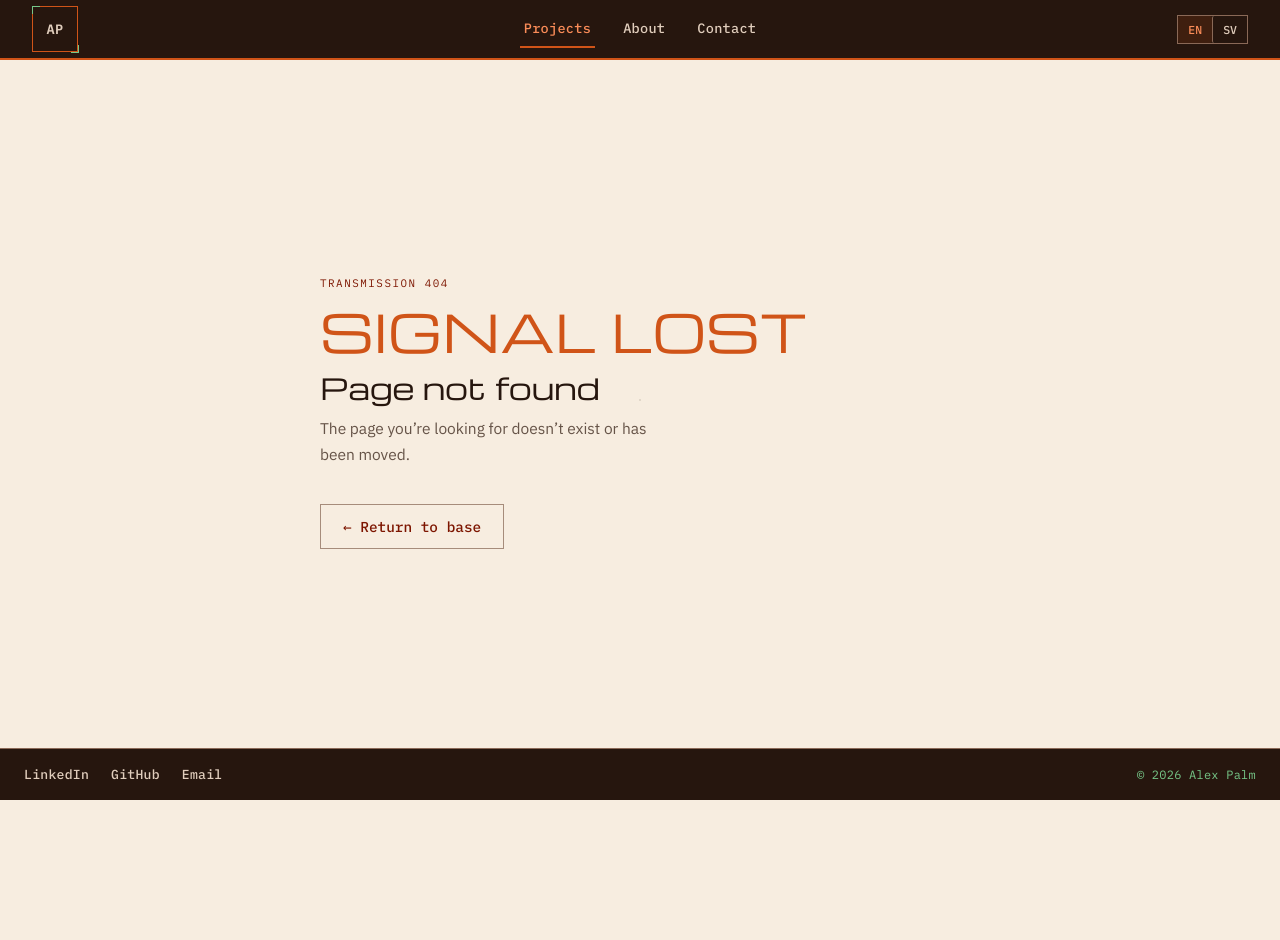
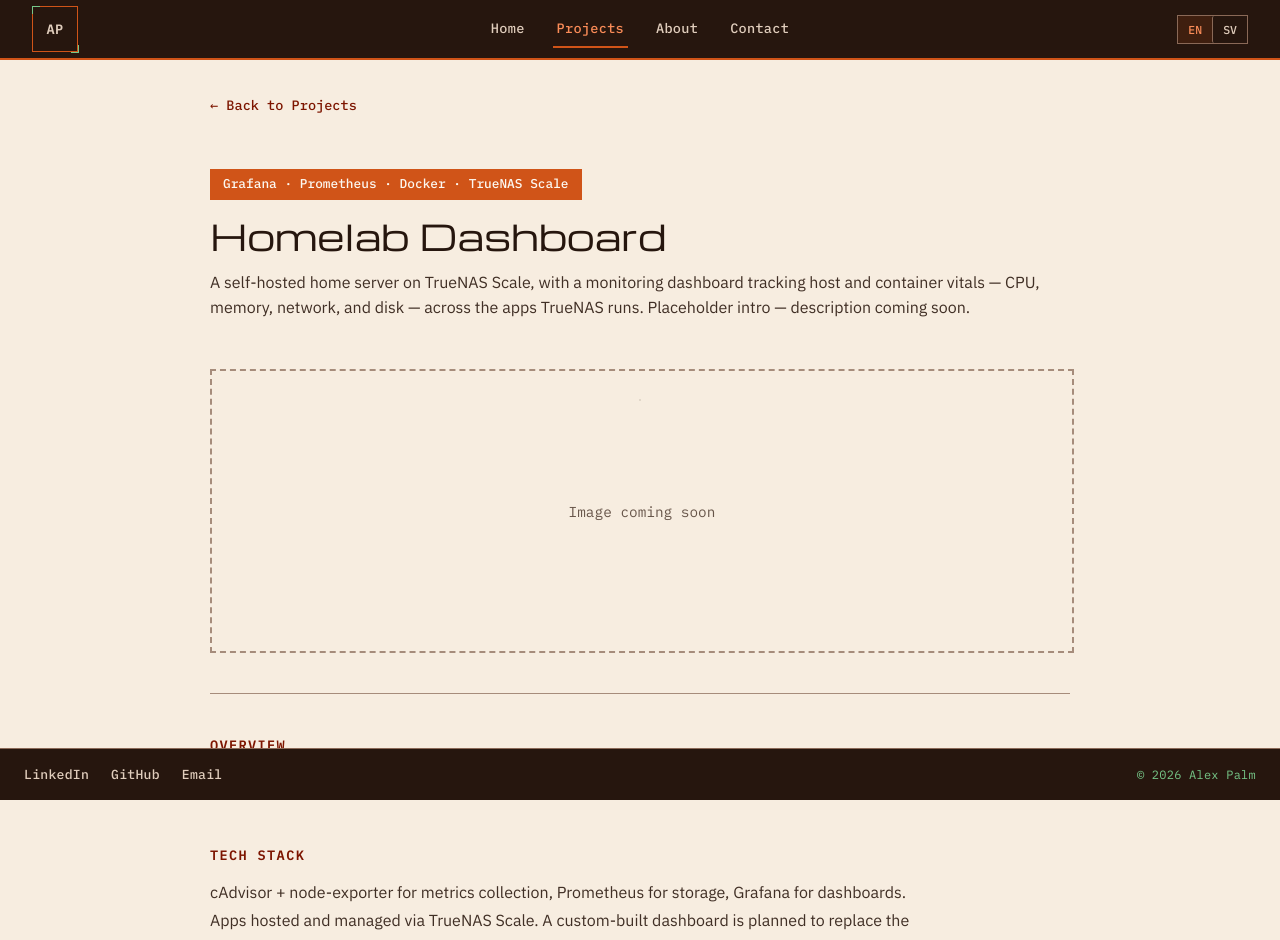
Before and after one commit to Hoohaaw/portfolio, a React (Vite) app: page /projects/homelab-dashboard in a window 1280 px wide. Shown: the top 940 px of the page. Before the commit the page ends 824 px from the top, so only its background shows below. Built offline with nearby package versions, Linux system fonts and the light colour scheme.

Commit message:
Text fixes and added projects

```diff
--- a/src/App.jsx
+++ b/src/App.jsx
@@ -25,6 +25,8 @@ import PasswordValidator from './pages/PasswordValidator.jsx';
 import IdleGame from './pages/IdleGame.jsx';
 import PartyWithMe from './pages/PartyWithMe.jsx';
 import IdleGameAgentic from './pages/IdleGameAgentic.jsx';
+import VaultSync from './pages/VaultSync.jsx';
+import HomelabDashboard from './pages/HomelabDashboard.jsx';
 
 function SkipLink() {
   const { t } = useLanguage();
@@ -49,6 +51,8 @@ function AnimatedRoutes() {
         <Route path="/projects/idle-game" element={<IdleGame />} />
         <Route path="/projects/party-with-me" element={<PartyWithMe />} />
         <Route path="/projects/idle-game-agentic" element={<IdleGameAgentic />} />
+        <Route path="/projects/vault-sync" element={<VaultSync />} />
+        <Route path="/projects/homelab-dashboard" element={<HomelabDashboard />} />
         <Route path="*" element={<NotFound />} />
       </Routes>
     </main>
--- a/src/Header.jsx
+++ b/src/Header.jsx
@@ -11,6 +11,7 @@ function Header() {
       <div className={styles.inner}>
         <NavLink to="/" className={styles.logo} end>AP</NavLink>
         <ul>
+          <li><NavLink to="/" end className={({ isActive }) => isActive ? styles.active : ''}>{t('nav.home')}</NavLink></li>
           <li><NavLink to="/projects" className={({ isActive }) => isActive ? styles.active : ''}>{t('nav.projects')}</NavLink></li>
           <li><NavLink to="/about" className={({ isActive }) => isActive ? styles.active : ''}>{t('nav.about')}</NavLink></li>
           <li><NavLink to="/contact" className={({ isActive }) => isActive ? styles.active : ''}>{t('nav.contact')}</NavLink></li>
--- a/src/i18n/translations.js
+++ b/src/i18n/translations.js
@@ -7,6 +7,7 @@
  */
 export const translations = {
   en: {
+    'nav.home': 'Home',
     'nav.projects': 'Projects',
     'nav.about': 'About',
     'nav.contact': 'Contact',
@@ -35,9 +36,11 @@ export const translations = {
     'now.workStatus': 'Open to new opportunities',
     'now.workStatusRest': '— actively looking for work',
     'now.workEA': 'Localization Tester (seasonal) — Electronic Arts, Madrid — Summers 2023–2026',
-    'now.projectClimateApi': 'Building a GraphQL Climate API — Node.js, Apollo Server, MongoDB & Vercel',
-    'now.projectIdleAgentic': 'Rebuilding the Idle Game with agentic coding — React, TypeScript, Tailwind & Supabase',
-    'now.projectSync': 'Building a sync tool between Obsidian, Flutter & a custom dashboard — starting with a shared to-do list',
+    'now.workEA2026': 'Localization Tester (seasonal contract) — Electronic Arts, Madrid — Sep–Dec 2026',
+    'now.projectClimateApi': 'Climate API — a GraphQL API serving historical climate data',
+    'now.projectIdleAgentic': 'Idle Game — Agentic Rebuild — an AI-assisted rebuild of the original Idle Game',
+    'now.projectSync': 'Vault Sync — syncing Obsidian, Flutter & a dashboard, starting with a shared to-do list',
+    'now.projectHomelab': 'Homelab Dashboard — a self-hosted server tracking live system vitals',
     'now.certEmpty': 'Nothing published yet — coming soon.',
     'now.certLink': 'View certificates',
     'now.certGenAI': 'Career Essentials in Generative AI — Microsoft & LinkedIn',
@@ -65,6 +68,7 @@ export const translations = {
     'lang.switchTo': 'Byt till svenska',
   },
   sv: {
+    'nav.home': 'Hem',
     'nav.projects': 'Projekt',
     'nav.about': 'Om mig',
     'nav.contact': 'Kontakt',
@@ -93,9 +97,11 @@ export const translations = {
     'now.workStatus': 'Öppen för nya möjligheter',
     'now.workStatusRest': '— söker aktivt arbete',
     'now.workEA': 'Lokaliseringstestare (säsong) — Electronic Arts, Madrid — Somrarna 2023–2026',
-    'now.projectClimateApi': 'Bygger ett GraphQL-klimat-API — Node.js, Apollo Server, MongoDB & Vercel',
-    'now.projectIdleAgentic': 'Bygger om Idle Game med agentisk kodning — React, TypeScript, Tailwind & Supabase',
-    'now.projectSync': 'Bygger ett synkverktyg mellan Obsidian, Flutter & en egen dashboard — börjar med en delad att-göra-lista',
+    'now.workEA2026': 'Lokaliseringstestare (säsongskontrakt) — Electronic Arts, Madrid — Sep–Dec 2026',
+    'now.projectClimateApi': 'Climate API — ett GraphQL-API som serverar historisk klimatdata',
+    'now.projectIdleAgentic': 'Idle Game — Agentic Rebuild — en AI-assisterad ombyggnad av det ursprungliga Idle Game',
+    'now.projectSync': 'Vault Sync — synkar Obsidian, Flutter & en dashboard, börjar med en delad att-göra-lista',
+    'now.projectHomelab': 'Homelab Dashboard — en självhostad server som visar systemets status i realtid',
     'now.certEmpty': 'Inget publicerat än — kommer snart.',
     'now.certLink': 'Visa certifikat',
     'now.certGenAI': 'Career Essentials in Generative AI — Microsoft & LinkedIn',
--- a/src/pages/Home.jsx
+++ b/src/pages/Home.jsx
@@ -7,10 +7,16 @@ import { useLanguage } from '../i18n/languageStore.js';
 import {
   SiGraphql, SiNodedotjs, SiMongodb, SiTypescript, SiReact, SiElixir,
   SiTailwindcss, SiSupabase, SiObsidian, SiFlutter,
+  SiGrafana, SiPrometheus, SiDocker,
 } from 'react-icons/si';
 import { PiCertificateBold } from 'react-icons/pi';
 
 const GENAI_CERT_URL = encodeURI('/certificates/CertificateOfCompletion_Career Essentials in Generative AI by Microsoft and LinkedIn.pdf');
+const CLAUDE_101_URL = encodeURI('/certificates/Claude 101.pdf');
+const CLAUDE_CODE_101_URL = encodeURI('/certificates/Claude Code 101.pdf');
+const CLAUDE_PLATFORM_101_URL = encodeURI('/certificates/Claude Platform 101.pdf');
+const INTRO_MCP_URL = encodeURI('/certificates/Introduction to Model Context Protocol.pdf');
+const AI_FLUENCY_STUDENTS_URL = encodeURI('/certificates/AI Fluency for Students.pdf');
 
 function Home() {
   const { t } = useLanguage();
@@ -29,6 +35,10 @@ function Home() {
           icons: [<span key="b" className={styles.markerGlyph} />],
           text: t('now.workEA'),
         },
+        {
+          icons: [<span key="b2" className={styles.markerGlyph} />],
+          text: t('now.workEA2026'),
+        },
       ],
     },
     {
@@ -45,7 +55,11 @@ function Home() {
         },
         {
           icons: [<SiObsidian key="ob" color="#7c3aed" />, <SiFlutter key="fl" color="#02569b" />, <span key="db" className={styles.markerGlyph} />],
-          text: t('now.projectSync'),
+          text: <Link to="/projects/vault-sync">{t('now.projectSync')}</Link>,
+        },
+        {
+          icons: [<SiGrafana key="gf" color="#f46800" />, <SiPrometheus key="pr" color="#e6522c" />, <SiDocker key="dk" color="#2496ed" />],
+          text: <Link to="/projects/homelab-dashboard">{t('now.projectHomelab')}</Link>,
         },
       ],
     },
@@ -56,6 +70,26 @@ function Home() {
         {
           icons: [<PiCertificateBold key="c" color="#f5a623" />],
           text: <a href={GENAI_CERT_URL} target="_blank" rel="noreferrer">{t('now.certGenAI')}</a>,
+        },
+        {
+          icons: [<PiCertificateBold key="c1" />],
+          text: <a href={CLAUDE_101_URL} target="_blank" rel="noreferrer">{t('now.certClaude101')}</a>,
+        },
+        {
+          icons: [<PiCertificateBold key="c2" />],
+          text: <a href={CLAUDE_CODE_101_URL} target="_blank" rel="noreferrer">{t('now.certClaudeCode101')}</a>,
+        },
+        {
+          icons: [<PiCertificateBold key="c3" />],
+          text: <a href={CLAUDE_PLATFORM_101_URL} target="_blank" rel="noreferrer">{t('now.certClaudePlatform101')}</a>,
+        },
+        {
+          icons: [<PiCertificateBold key="c4" />],
+          text: <a href={INTRO_MCP_URL} target="_blank" rel="noreferrer">{t('now.certIntroMcp')}</a>,
+        },
+        {
+          icons: [<PiCertificateBold key="c5" />],
+          text: <a href={AI_FLUENCY_STUDENTS_URL} target="_blank" rel="noreferrer">{t('now.certAiFluencyStudents')}</a>,
         },
       ],
       link: { to: '/certificates', text: t('now.certLink') },
--- /dev/null
+++ b/src/pages/HomelabDashboard.jsx
@@ -0,0 +1,40 @@
+import { Link } from 'react-router-dom';
+import styles from '../css/CaseStudy.module.css';
+
+function HomelabDashboard() {
+  return (
+    <div className={styles.page}>
+      <Link to="/projects" className={styles.backLink}>← Back to Projects</Link>
+
+      <div className={styles.hero}>
+        <p className={styles.tag}>Grafana · Prometheus · Docker · TrueNAS Scale</p>
+        <h1 className={styles.title}>Homelab Dashboard</h1>
+        <p>
+          A self-hosted home server on TrueNAS Scale, with a monitoring dashboard
+          tracking host and container vitals — CPU, memory, network, and disk —
+          across the apps TrueNAS runs. Placeholder intro — description coming soon.
+        </p>
+      </div>
+
+      <div className={styles.imagePlaceholder}>Image coming soon</div>
+
+      <hr className={styles.divider} />
+
+      <section className={styles.section}>
+        <h2 className={styles.sectionTitle}>Overview</h2>
+        <p>Placeholder — overview coming soon.</p>
+      </section>
+
+      <section className={styles.section}>
+        <h2 className={styles.sectionTitle}>Tech Stack</h2>
+        <p>
+          cAdvisor + node-exporter for metrics collection, Prometheus for storage,
+          Grafana for dashboards. Apps hosted and managed via TrueNAS Scale.
+          A custom-built dashboard is planned to replace the Grafana front end.
+        </p>
+      </section>
+    </div>
+  );
+}
+
+export default HomelabDashboard;
--- a/src/pages/Projects.jsx
+++ b/src/pages/Projects.jsx
@@ -7,7 +7,7 @@ const webProjects = [
     to: '/projects/party-with-me',
     tag: 'React · Supabase · TS · Tailwind',
     title: 'Party With Me',
-    desc: 'Placeholder — description coming soon.',
+    desc: 'Built for a real external client as my capstone project for the Web Developer Programme at Linnéuniversitetet. A lightweight way for hosts to plan a kids’ birthday party.',
   },
   {
     to: '/projects/climate-api',
@@ -35,6 +35,21 @@ const agenticProjects = [
     tag: 'Agentic Coding',
     title: 'Idle Game — Agentic Rebuild',
     desc: 'Rebuilding the Idle Game with agentic coding — React, TypeScript, Tailwind & Supabase.',
+  },
+];
+
+const inProgressProjects = [
+  {
+    to: '/projects/vault-sync',
+    tag: 'Obsidian · Flutter · Dashboard',
+    title: 'Vault Sync',
+    desc: 'Building a sync tool between Obsidian, Flutter & a custom dashboard — starting with a shared to-do list.',
+  },
+  {
+    to: '/projects/homelab-dashboard',
+    tag: 'Grafana · Prometheus · Docker · TrueNAS Scale',
+    title: 'Homelab Dashboard',
+    desc: 'A self-hosted home server on TrueNAS Scale, with a monitoring dashboard tracking host and container vitals.',
   },
 ];
 
@@ -74,7 +89,11 @@ function Project() {
         <div className={styles.grid}>
           {webProjects.map((p, i) => (
             <Reveal key={p.to} delay={i * 80}>
-              <ProjectCard {...p} variant="dev" index={String(i + 1).padStart(2, '0')} />
+              <ProjectCard
+                {...p}
+                variant="dev"
+                index={String(i + 1).padStart(2, '0')}
+              />
             </Reveal>
           ))}
         </div>
@@ -87,7 +106,28 @@ function Project() {
         <div className={styles.grid}>
           {agenticProjects.map((p, i) => (
             <Reveal key={p.to} delay={i * 80}>
-              <ProjectCard {...p} variant="dev" index={String(i + 1).padStart(2, '0')} />
+              <ProjectCard
+                {...p}
+                variant="dev"
+                index={String(i + 1).padStart(2, '0')}
+              />
+            </Reveal>
+          ))}
+        </div>
+      </section>
+
+      <section className={styles.section}>
+        <Reveal>
+          <h2 className={styles.sectionLabel}>In Progress</h2>
+        </Reveal>
+        <div className={styles.grid}>
+          {inProgressProjects.map((p, i) => (
+            <Reveal key={p.to} delay={i * 80}>
+              <ProjectCard
+                {...p}
+                variant="dev"
+                index={String(i + 1).padStart(2, '0')}
+              />
             </Reveal>
           ))}
         </div>
@@ -100,7 +140,11 @@ function Project() {
         <div className={styles.grid}>
           {uxProjects.map((p, i) => (
             <Reveal key={p.to} delay={i * 80}>
-              <ProjectCard {...p} variant="ux" index={String(i + 1).padStart(2, '0')} />
+              <ProjectCard
+                {...p}
+                variant="ux"
+                index={String(i + 1).padStart(2, '0')}
+              />
             </Reveal>
           ))}
         </div>
--- /dev/null
+++ b/src/pages/VaultSync.jsx
@@ -0,0 +1,35 @@
+import { Link } from 'react-router-dom';
+import styles from '../css/CaseStudy.module.css';
+
+function VaultSync() {
+  return (
+    <div className={styles.page}>
+      <Link to="/projects" className={styles.backLink}>← Back to Projects</Link>
+
+      <div className={styles.hero}>
+        <p className={styles.tag}>Obsidian · Flutter · Dashboard</p>
+        <h1 className={styles.title}>Vault Sync</h1>
+        <p>
+          A sync tool between Obsidian, Flutter &amp; a custom dashboard — starting
+          with a shared to-do list. Placeholder intro — description coming soon.
+        </p>
+      </div>
+
+      <div className={styles.imagePlaceholder}>Image coming soon</div>
+
+      <hr className={styles.divider} />
+
+      <section className={styles.section}>
+        <h2 className={styles.sectionTitle}>Overview</h2>
+        <p>Placeholder — overview coming soon.</p>
+      </section>
+
+      <section className={styles.section}>
+        <h2 className={styles.sectionTitle}>Tech Stack</h2>
+        <p>Placeholder — tech stack coming soon.</p>
+      </section>
+    </div>
+  );
+}
+
+export default VaultSync;
```
Also changed, not shown: src/pages/About.jsx (+93 -63 lines).
